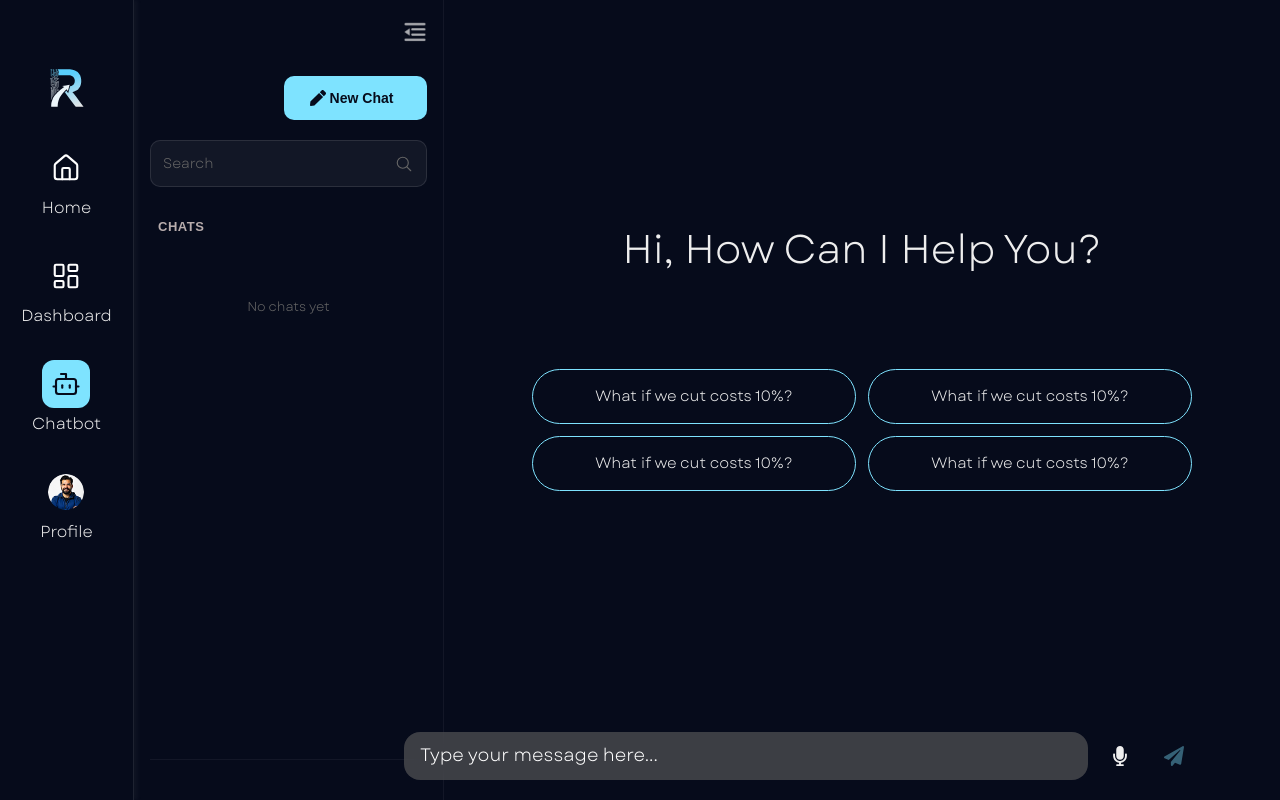
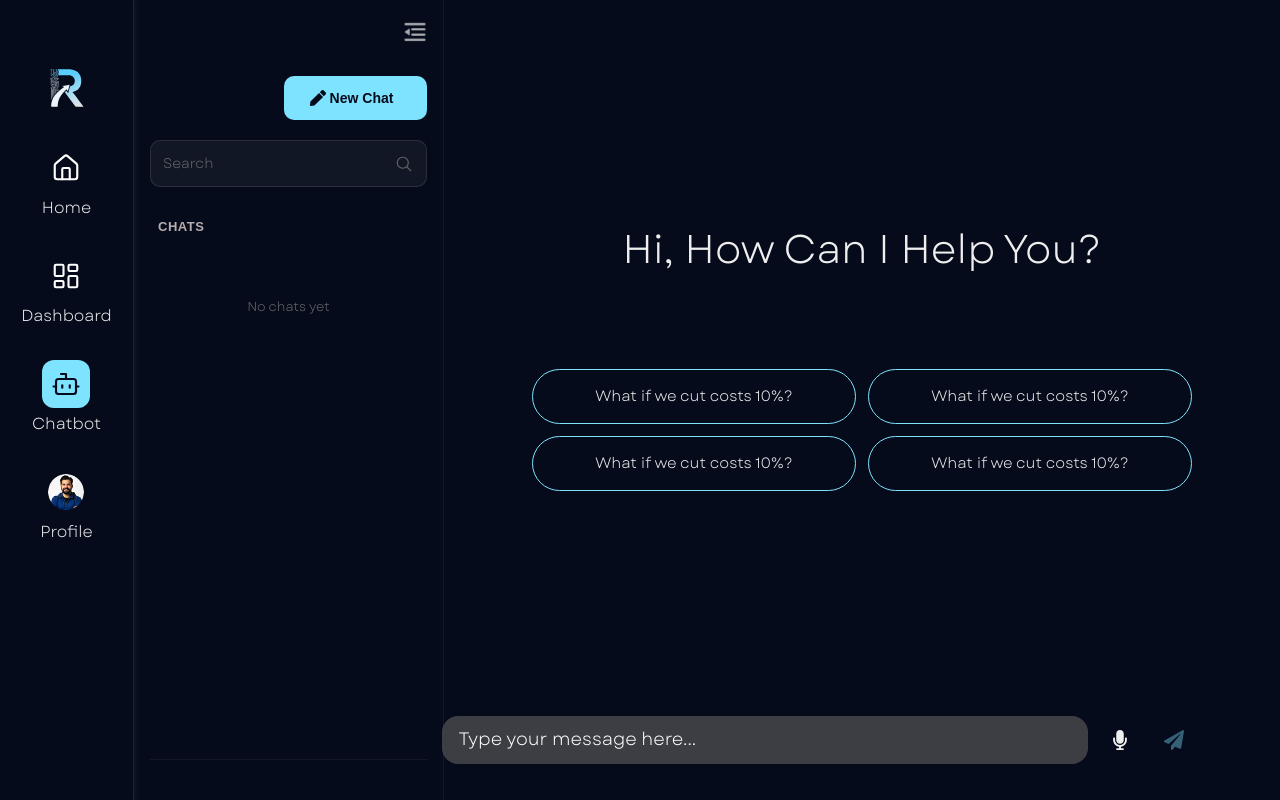
Before and after one commit to ramadan-alaa/RecoMind, a React (Vite) app: page /home/chatbot in a window 1280 px wide. Built offline with nearby package versions, Linux system fonts and the light colour scheme; a web font is replaced by a local one.

Commit message:
fix: adjust positioning of main-bottom for better layout

```diff
--- a/src/components/Main/main.css
+++ b/src/components/Main/main.css
@@ -68,8 +68,8 @@
 
 .main-bottom {
   position: fixed;
-  bottom: 0;
-  left: 30%;
+  bottom: 2%;
+  left: 33%;
   right: 5%;
   padding: 20px;
   z-index: 10;
```
